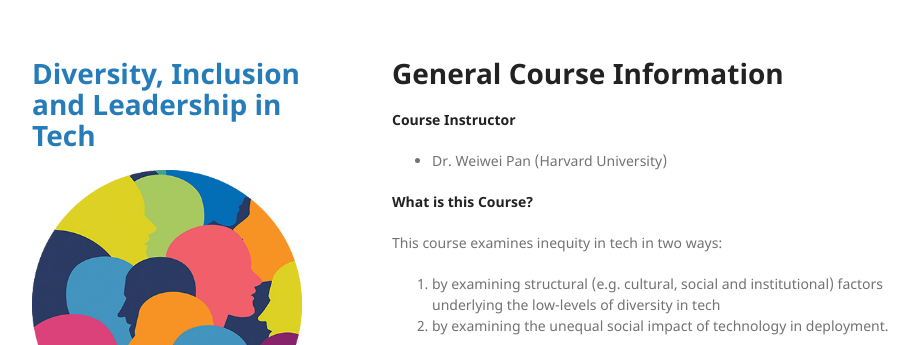
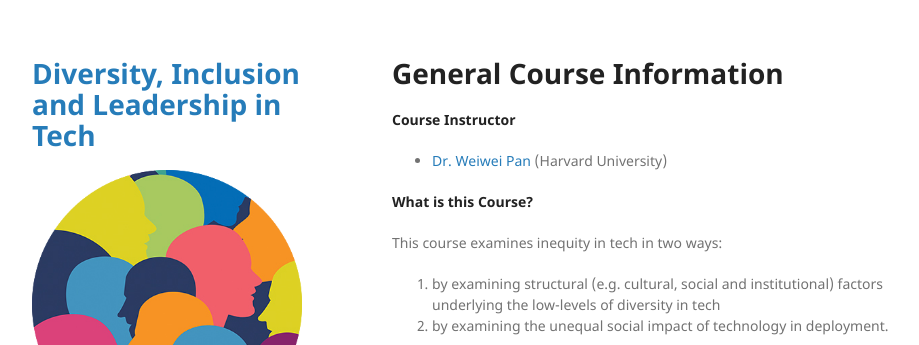
Before and after one commit to onefishy/DIL_in_tech, a Jekyll site: the page built from index.md, in a window 1280 px wide. Shown: the top 345 px of the page, without its empty margins (178-1097 px from the left). Built offline with Jekyll 4.4.1, drawn with Linux system fonts in a browser that asks for light colours; our own code applies the rules of GitHub Pages for plain Markdown files; part of the change alters nothing that is shown.

```diff
--- a/index.md
+++ b/index.md
@@ -2,7 +2,7 @@
 
 **Course Instructor**
 
-- Dr. Weiwei Pan (Harvard University)
+- [Dr. Weiwei Pan](https://onefishy.github.io) (Harvard University)
 
 **What is this Course?**
 
```
